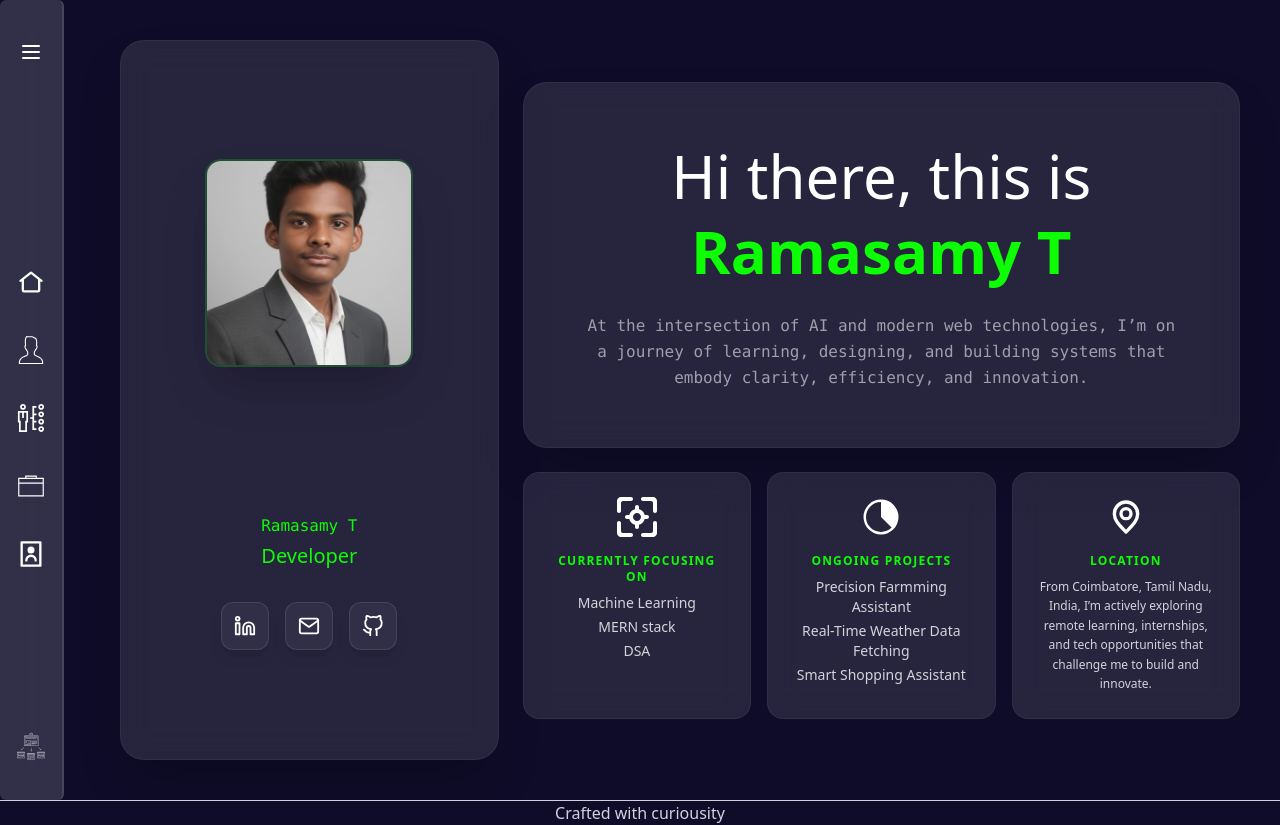
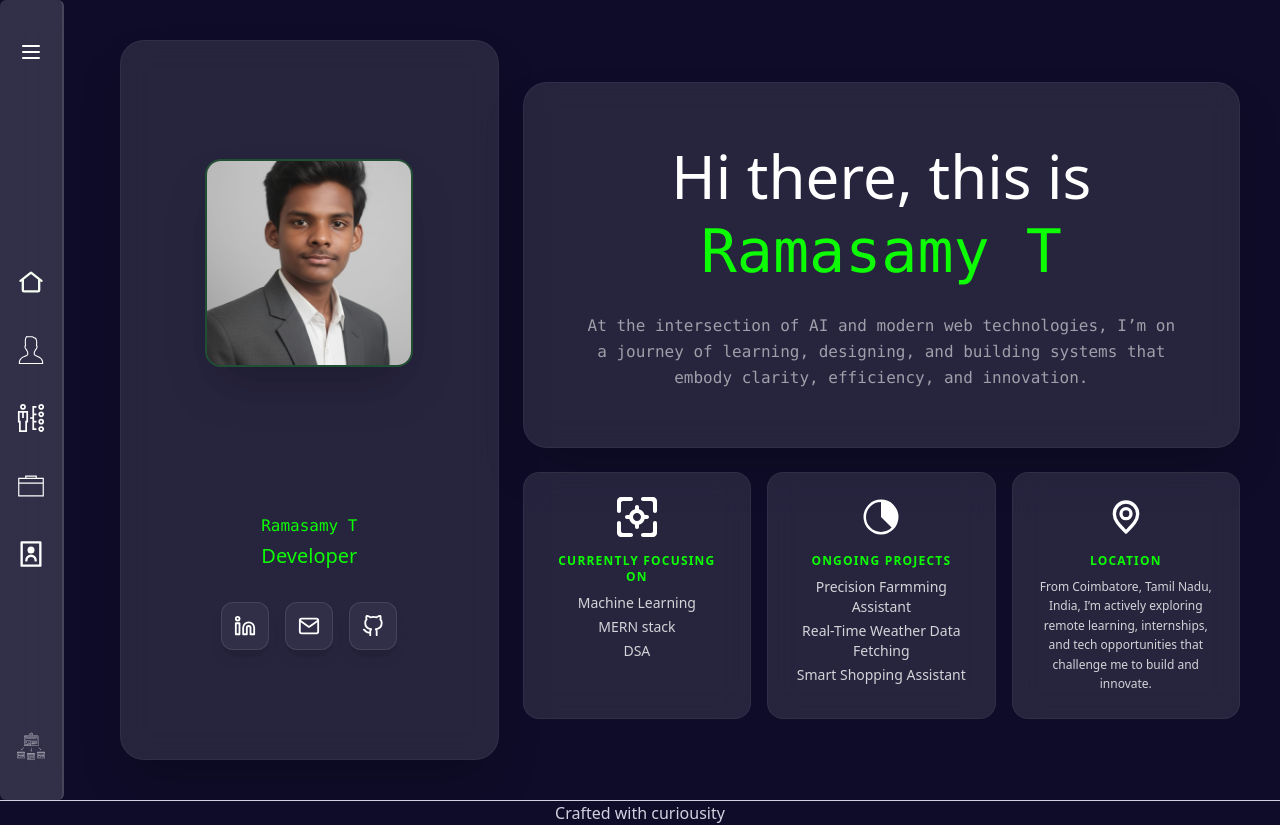
Before and after one commit to ramasamy-24-t/Portfolio, a React (Vite) app: page / in a window 1280 px wide. Built offline with nearby package versions, Linux system fonts and the light colour scheme.

Commit message:
Update text style for Ramasamy T in THome component

```diff
--- a/src/components/THome.jsx
+++ b/src/components/THome.jsx
@@ -41,7 +41,7 @@ export default function Home(){
         <div className="flex flex-col flex-1 gap-6 justify-center items-center">
             <div className="bg-white/10 backdrop-blur-lg rounded-3xl p-8 md:p-14 w-full max-w-4xl border border-white/5 shadow-2xl flex flex-col items-center justify-center">
                 <h1 className='text-3xl md:text-5xl lg:text-6xl leading-tight text-center mb-6'>
-                    Hi there, this is <span className='text-accent font-bold'>Ramasamy T</span>
+                    Hi there, this is <span className='text-accent font-mono block'>Ramasamy T</span>
                 </h1>
                 <p className='text-center text-zinc-400 font-mono text-sm md:text-base leading-relaxed max-w-2xl'>
                     At the intersection of AI and modern web technologies, I’m on a journey of learning,
```
